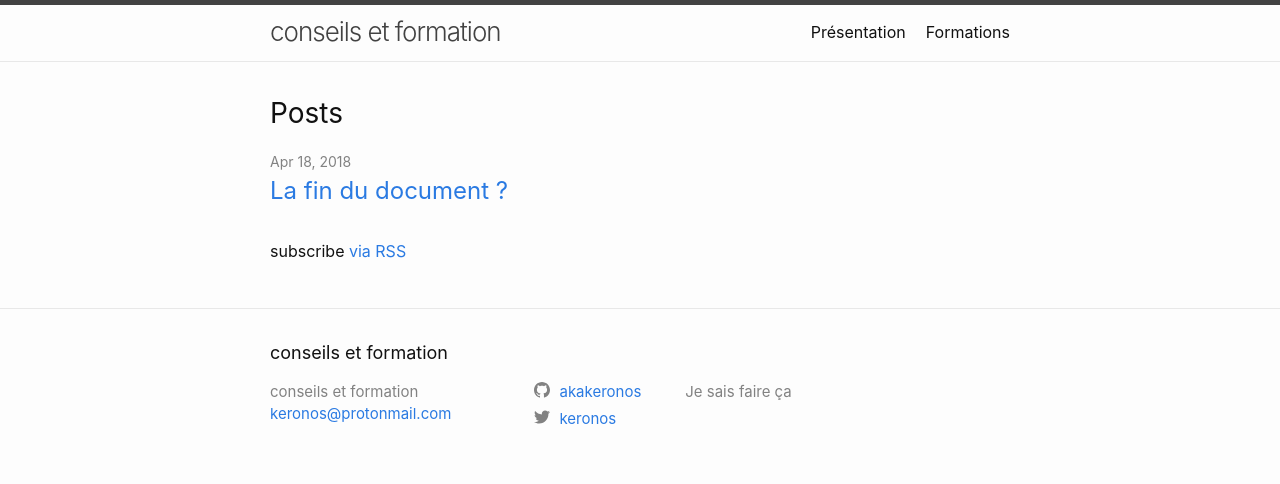
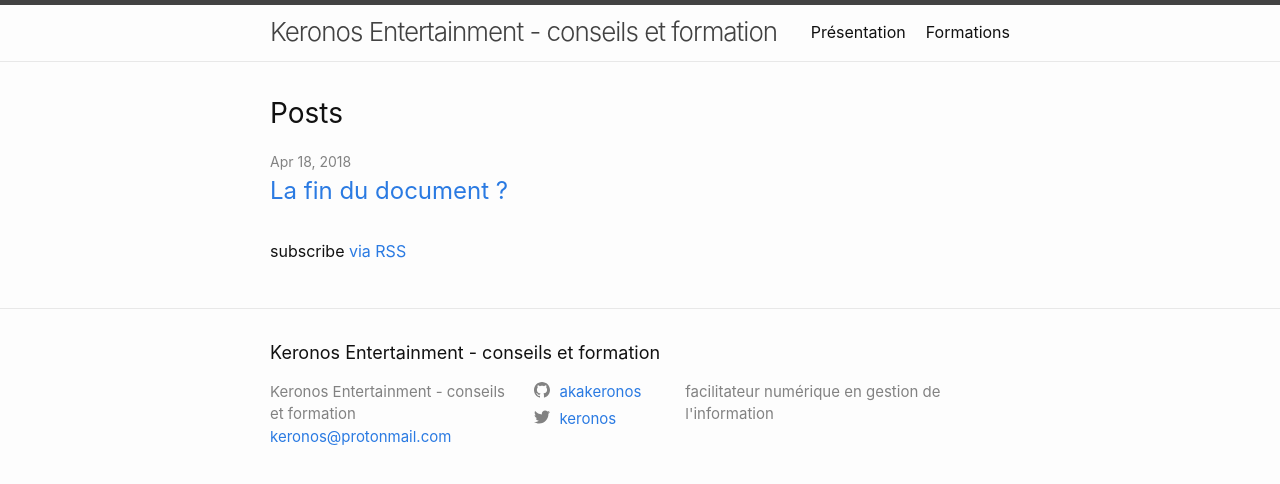
Before and after one commit to akakeronos/service, a Jekyll site: the page built from index.md, in a window 1280 px wide. Shown: the top 484 px of the page. Built offline with Jekyll 4.4.1, drawn with Linux system fonts in a browser that asks for light colours.

```diff
--- a/Gemfile
+++ b/Gemfile
@@ -15,7 +15,7 @@ gem "minima", "~> 2.0"
 
 # If you want to use GitHub Pages, remove the "gem "jekyll"" above and
 # uncomment the line below. To upgrade, run `bundle update github-pages`.
-gem "github-pages", group: :jekyll_plugins
+#gem "github-pages", group: :jekyll_plugins
 
 # If you have any plugins, put them here!
 group :jekyll_plugins do
--- a/_config.yml
+++ b/_config.yml
@@ -13,9 +13,9 @@
 # you will see them accessed via {{ site.title }}, {{ site.email }}, and so on.
 # You can create any custom variable you would like, and they will be accessible
 # in the templates via {{ site.myvariable }}.
-title: conseils et formation
+title: Keronos Entertainment - conseils et formation
 email: keronos@protonmail.com
-description: Je sais faire ça # this means to ignore newlines until "baseurl:"
+description: facilitateur numérique en gestion de l'information # this means to ignore newlines until "baseurl:"
 baseurl: "" # the subpath of your site, e.g. /blog
 url: "" # the base hostname & protocol for your site, e.g. http://example.com
 twitter_username: keronos
```
